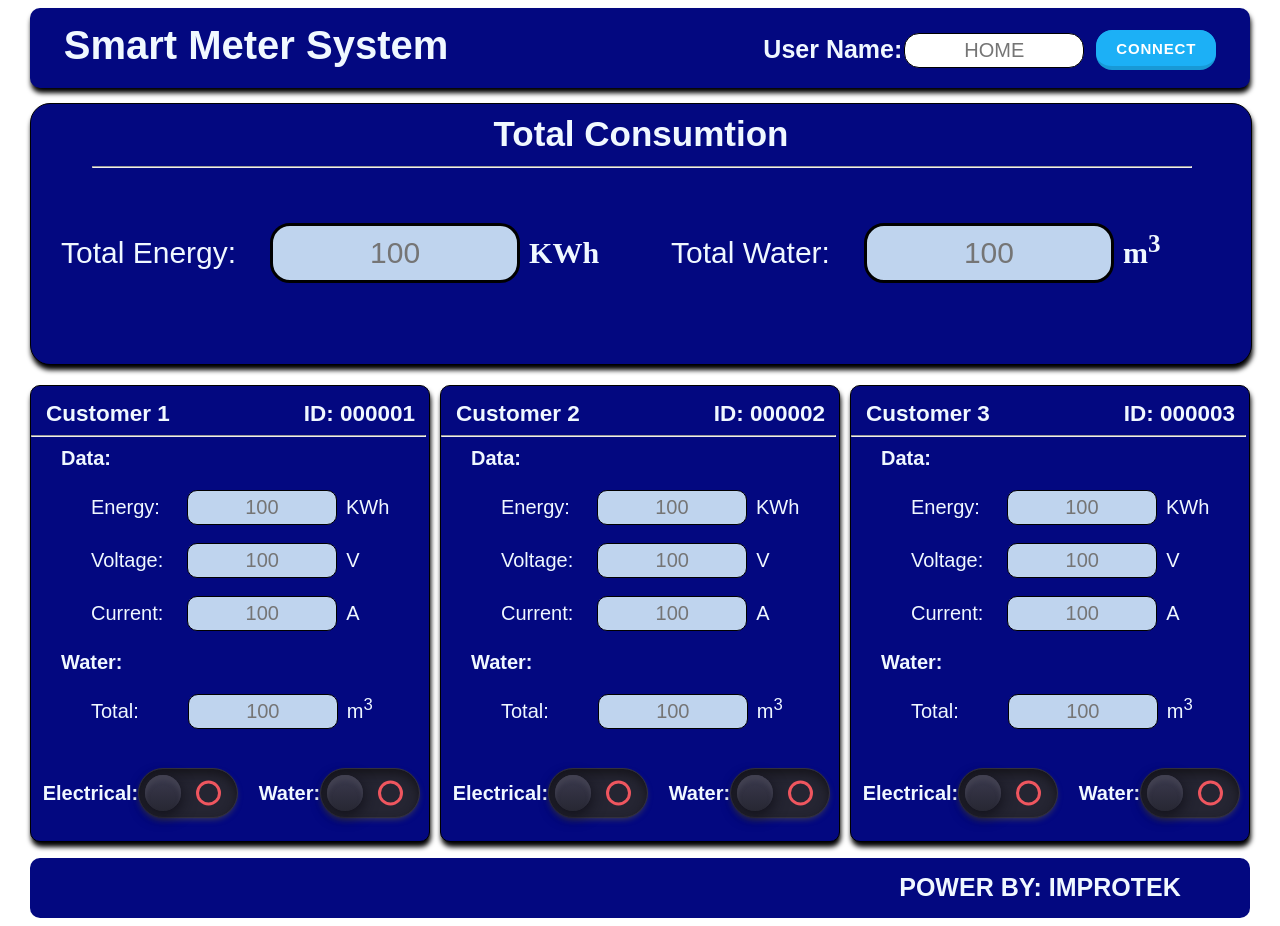
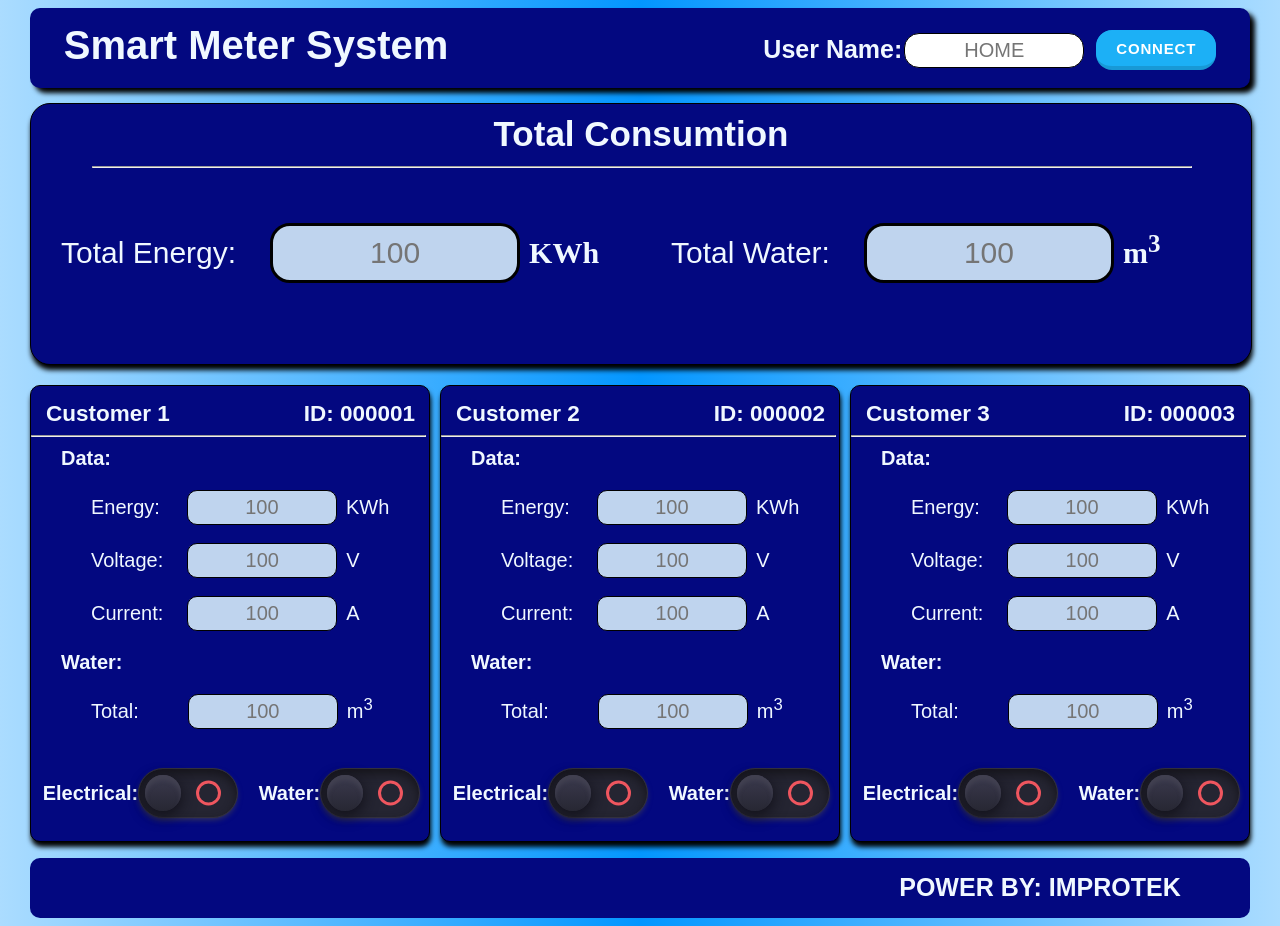
Before and after one commit to SamnangLong/SMARTMETERV3.github.io, a plain HTML site: page index.html in a window 1280 px wide. Drawn offline with Linux system fonts and the light colour scheme.

Commit message:
Add files via upload

```diff
--- a/css/smartmeter.css
+++ b/css/smartmeter.css
@@ -1,8 +1,13 @@
+body {
+        background: linear-gradient(90deg, #ABDCFF, #0396FF, #ABDCFF);
+        /* background-color: ; */
+}
+
 .top_bar{
     width: 1220px;
     height: 80px;
     background-color:#030880;
-    box-shadow: 1px 5px 5px ;
+    box-shadow: 5px 5px 5px ;
     border-radius: 10px;
     margin: auto;
     display: flex;
--- a/index.html
+++ b/index.html
@@ -16,7 +16,7 @@
         <div class="connect">
             <label id="label_clientID">User Name:</label>
             <div class="button">
-            <input type="text" id="box_clientID" placeholder="HOME" clear>
+            <input type="text" id="box_clientID" placeholder="HOME" >
             <button id="btn_connect" disabled onclick="BtnConnect()">Connect</button>
             <!-- <img id="company" src="IMPROTECHS.jpg" alt="logo"> -->
           </div>
```
